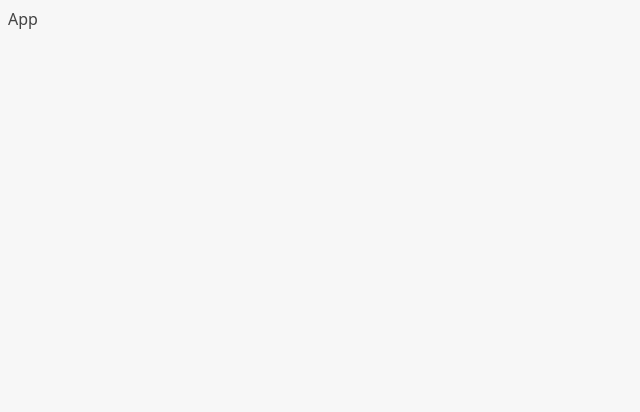
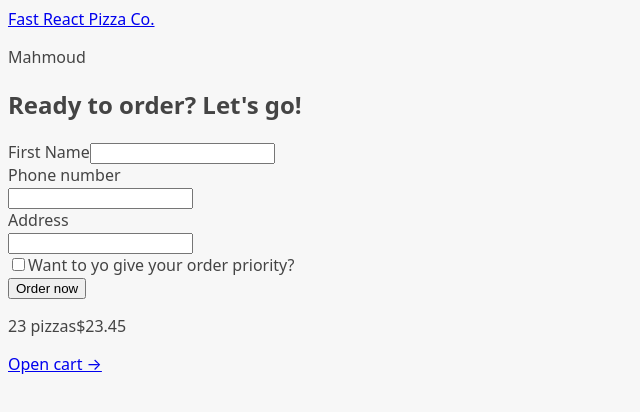
Before and after one commit to mahmoudElziny/fast-react-pizza, a React (Vite) app: page /order/new in a window 1280 px wide. Shown: the top 412 px of the page, without its empty margins (0-640 px from the left). Built offline with nearby package versions, Linux system fonts and the light colour scheme.

Commit message:
define app routes

```diff
--- a/src/App.jsx
+++ b/src/App.jsx
@@ -1,6 +1,43 @@
+import { createBrowserRouter, RouterProvider } from 'react-router-dom';
+
+import Home from './ui/Home';
+import Menu from './features/menu/Menu';
+import Cart from './features/cart/Cart';
+import CreateOrder from './features/order/CreateOrder';
+import Order from './features/order/Order';
+import AppLayout from './ui/AppLayout';
+
+const router = createBrowserRouter([
+
+  {
+    element: <AppLayout />,
+    children: [
+      {
+        path: '/',
+        element: <Home />,
+      },
+      {
+        path: '/menu',
+        element: <Menu />,
+      },
+      {
+        path: '/cart',
+        element: <Cart />,
+      },
+      {
+        path: '/order/new',
+        element: <CreateOrder />,
+      },
+      {
+        path: '/order/:orderId',
+        element: <Order />
+      }
+    ]
+  },
+])
 
 export default function App() {
   return (
-    <div>App</div>
+    <RouterProvider router={router} />
   )
 }
--- a/src/features/cart/Cart.jsx
+++ b/src/features/cart/Cart.jsx
@@ -1,31 +1,31 @@
 import { Link } from 'react-router-dom';
 
-const fakeCart = [
-  {
-    pizzaId: 12,
-    name: 'Mediterranean',
-    quantity: 2,
-    unitPrice: 16,
-    totalPrice: 32,
-  },
-  {
-    pizzaId: 6,
-    name: 'Vegetale',
-    quantity: 1,
-    unitPrice: 13,
-    totalPrice: 13,
-  },
-  {
-    pizzaId: 11,
-    name: 'Spinach and Mushroom',
-    quantity: 1,
-    unitPrice: 15,
-    totalPrice: 15,
-  },
-];
+// const fakeCart = [
+//   {
+//     pizzaId: 12,
+//     name: 'Mediterranean',
+//     quantity: 2,
+//     unitPrice: 16,
+//     totalPrice: 32,
+//   },
+//   {
+//     pizzaId: 6,
+//     name: 'Vegetale',
+//     quantity: 1,
+//     unitPrice: 13,
+//     totalPrice: 13,
+//   },
+//   {
+//     pizzaId: 11,
+//     name: 'Spinach and Mushroom',
+//     quantity: 1,
+//     unitPrice: 15,
+//     totalPrice: 15,
+//   },
+// ];
 
 function Cart() {
-  const cart = fakeCart;
+  // const cart = fakeCart;
 
   return (
     <div>
--- a/src/features/cart/CartOverview.jsx
+++ b/src/features/cart/CartOverview.jsx
@@ -1,3 +1,5 @@
+import { Link } from "react-router-dom";
+
 function CartOverview() {
   return (
     <div>
@@ -5,7 +7,7 @@
         <span>23 pizzas</span>
         <span>$23.45</span>
       </p>
-      <a href="#">Open cart &rarr;</a>
+      <Link to="/cart">Open cart &rarr;</Link>
     </div>
   );
 }
--- a/src/features/order/CreateOrder.jsx
+++ b/src/features/order/CreateOrder.jsx
@@ -1,42 +1,43 @@
-import { useState } from "react";
 
 // https://uibakery.io/regex-library/phone-number
-const isValidPhone = (str) =>
-  /^\+?\d{1,4}?[-.\s]?\(?\d{1,3}?\)?[-.\s]?\d{1,4}[-.\s]?\d{1,4}[-.\s]?\d{1,9}$/.test(
-    str
-  );
 
-const fakeCart = [
-  {
-    pizzaId: 12,
-    name: "Mediterranean",
-    quantity: 2,
-    unitPrice: 16,
-    totalPrice: 32,
-  },
-  {
-    pizzaId: 6,
-    name: "Vegetale",
-    quantity: 1,
-    unitPrice: 13,
-    totalPrice: 13,
-  },
-  {
-    pizzaId: 11,
-    name: "Spinach and Mushroom",
-    quantity: 1,
-    unitPrice: 15,
-    totalPrice: 15,
-  },
-];
+
+// const isValidPhone = (str) =>
+//   /^\+?\d{1,4}?[-.\s]?\(?\d{1,3}?\)?[-.\s]?\d{1,4}[-.\s]?\d{1,4}[-.\s]?\d{1,9}$/.test(
+//     str
+//   );
+
+// const fakeCart = [
+//   {
+//     pizzaId: 12,
+//     name: "Mediterranean",
+//     quantity: 2,
+//     unitPrice: 16,
+//     totalPrice: 32,
+//   },
+//   {
+//     pizzaId: 6,
+//     name: "Vegetale",
+//     quantity: 1,
+//     unitPrice: 13,
+//     totalPrice: 13,
+//   },
+//   {
+//     pizzaId: 11,
+//     name: "Spinach and Mushroom",
+//     quantity: 1,
+//     unitPrice: 15,
+//     totalPrice: 15,
+//   },
+// ];
 
 function CreateOrder() {
   // const [withPriority, setWithPriority] = useState(false);
-  const cart = fakeCart;
+  // const cart = fakeCart;
 
   return (
     <div>
-      <h2>Ready to order? Let's go!</h2>
+      <h2>Ready to order? Let&apos;s go!</h2>
 
       <form>
         <div>
@@ -63,8 +64,8 @@
             type="checkbox"
             name="priority"
             id="priority"
-            // value={withPriority}
-            // onChange={(e) => setWithPriority(e.target.checked)}
+          // value={withPriority}
+          // onChange={(e) => setWithPriority(e.target.checked)}
           />
           <label htmlFor="priority">Want to yo give your order priority?</label>
         </div>
--- a/src/features/order/Order.jsx
+++ b/src/features/order/Order.jsx
@@ -44,13 +44,13 @@
 function Order() {
   // Everyone can search for all orders, so for privacy reasons we're gonna gonna exclude names or address, these are only for the restaurant staff
   const {
-    id,
+    // id,
     status,
     priority,
     priorityPrice,
     orderPrice,
     estimatedDelivery,
-    cart,
+    // cart,
   } = order;
   const deliveryIn = calcMinutesLeft(estimatedDelivery);
 
--- /dev/null
+++ b/src/ui/AppLayout.jsx
@@ -0,0 +1,19 @@
+import { Outlet } from "react-router-dom";
+import CartOverview from "../features/cart/CartOverview";
+import Header from "./Header";
+
+
+
+export default function AppLayout() {
+    return (
+        <div>
+            <Header />
+
+            <main>
+                <Outlet />
+            </main>
+
+            <CartOverview />
+        </div>
+    )
+}
--- /dev/null
+++ b/src/ui/Header.jsx
@@ -0,0 +1,10 @@
+import { Link } from "react-router-dom";
+
+export default function Header() {
+    return (
+        <header>
+            <Link to="/">Fast React Pizza Co.</Link>
+            <p>Mahmoud</p>
+        </header>
+    )
+}
```
